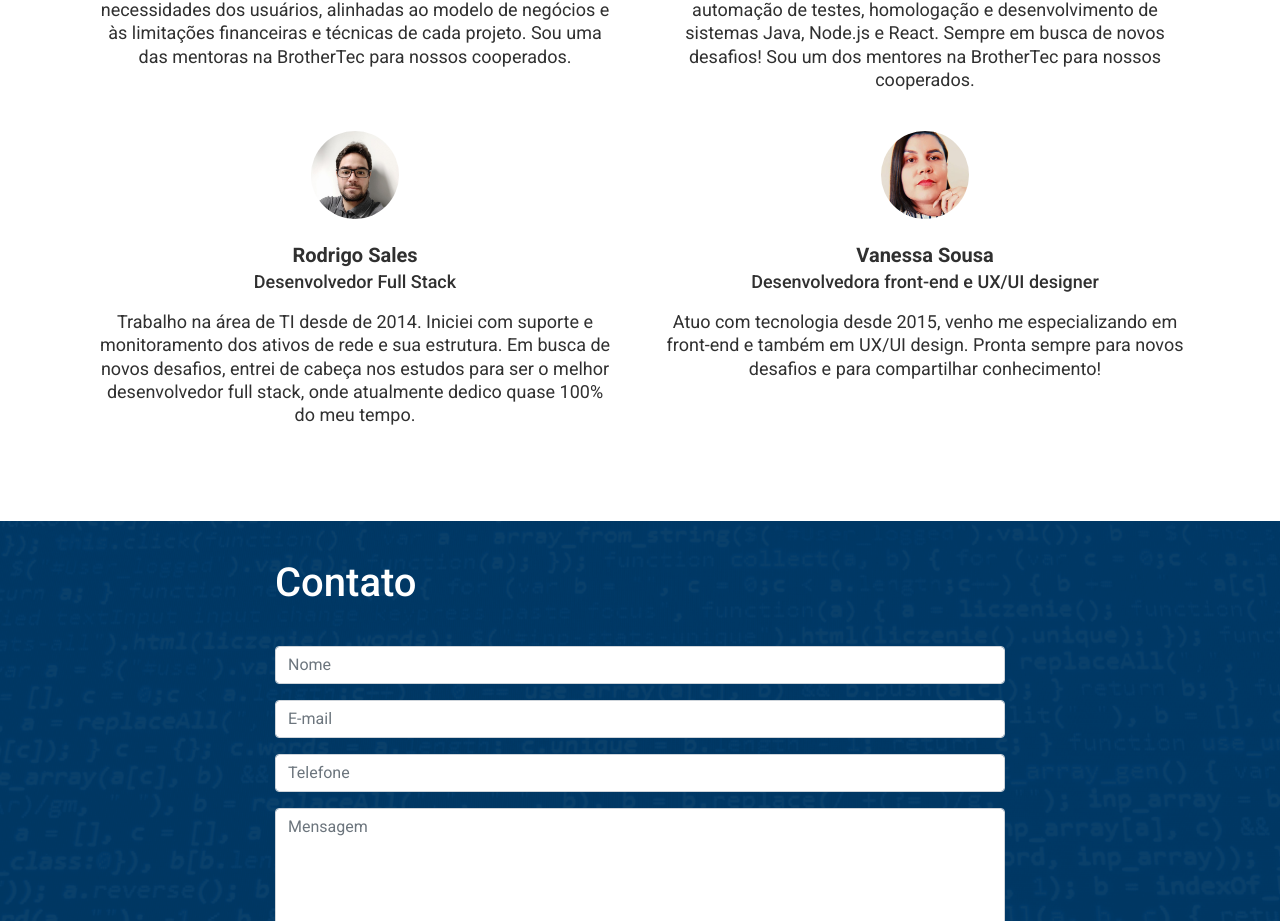
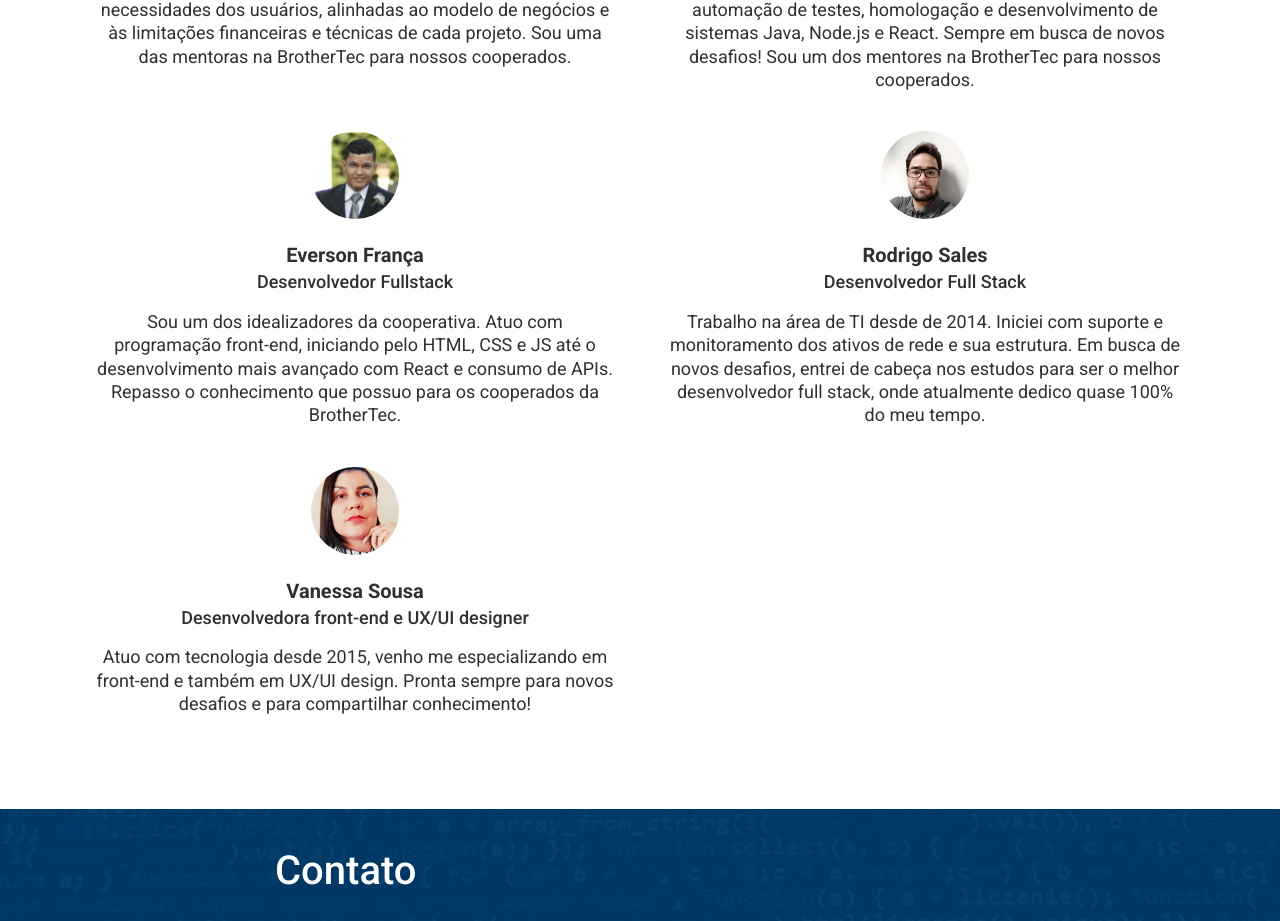
Before and after one commit to Brothertec/site, a React (Create React App) app: page /#/ in a window 1280 px wide. Shown: the part 1960-2881 px from the top of the page. Built offline with nearby package versions, Linux system fonts and the light colour scheme.

Commit message:
Colocando o Everson de volta, com nova descrição

```diff
--- a/src/componentes/Sobre/index.js
+++ b/src/componentes/Sobre/index.js
@@ -4,7 +4,7 @@ import Integrante from '../Integrante';
 
 import imgRomulo from '../../img/romulo.jpeg';
 import imgNayra from '../../img/nayra.jpg';
-//import imgEverson from '../../img/everson.jpeg';
+import imgEverson from '../../img/everson.jpeg';
 import imgRodrigo from '../../img/rodrigo.jpg';
 import imgVanessa from '../../img/vanessa.jpg';
 
@@ -34,17 +34,6 @@ export default function Sobre() {
             </div>
             <hr className="separador-mobile" />
           </div>
-          {/* <div className="col-12 col-md-6">
-            <div className="l-integrante">
-              <Integrante
-                imagem={imgEverson}
-                nome="Everson França"
-                funcao="Desenvolvedor Fullstack"
-                descricao="Sou um dos idealizadores da cooperativa, com responsabilidades administrativas e de logística além de ser programador com especialidade em front-end."
-              />
-            </div>
-            <hr className="separador-mobile" />
-          </div> */}
           <div className="col-12 col-md-6">
             <div className="l-integrante">
               <Integrante
@@ -52,6 +41,17 @@ export default function Sobre() {
                 nome="Romulo Gomes"
                 funcao="Desenvolvedor"
                 descricao="Atuo na área de TI desde 2015. Minha especialidade é automação de testes, homologação e desenvolvimento de sistemas Java, Node.js e React. Sempre em busca de novos desafios! Sou um dos mentores na BrotherTec para nossos cooperados."
+              />
+            </div>
+            <hr className="separador-mobile" />
+          </div>
+          <div className="col-12 col-md-6">
+            <div className="l-integrante">
+              <Integrante
+                imagem={imgEverson}
+                nome="Everson França"
+                funcao="Desenvolvedor Fullstack"
+                descricao="Sou um dos idealizadores da cooperativa. Atuo com programação front-end, iniciando pelo HTML, CSS e JS até o desenvolvimento mais avançado com React e consumo de APIs. Repasso o conhecimento que possuo para os cooperados da BrotherTec."
               />
             </div>
             <hr className="separador-mobile" />
```
